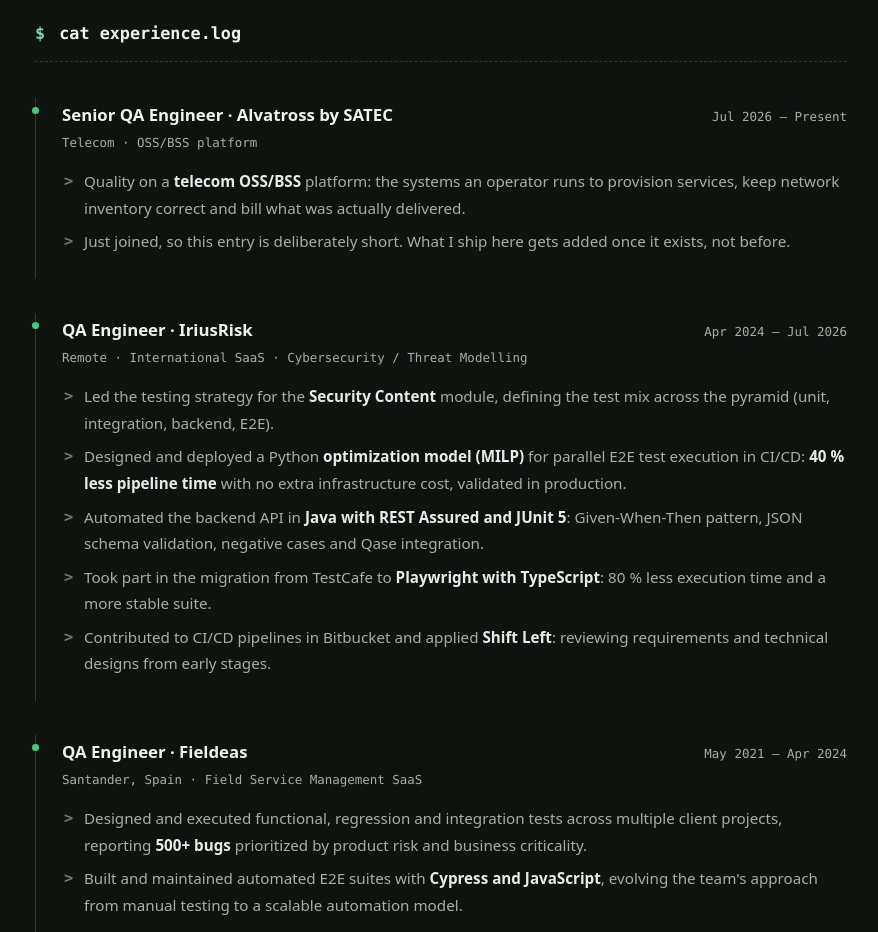
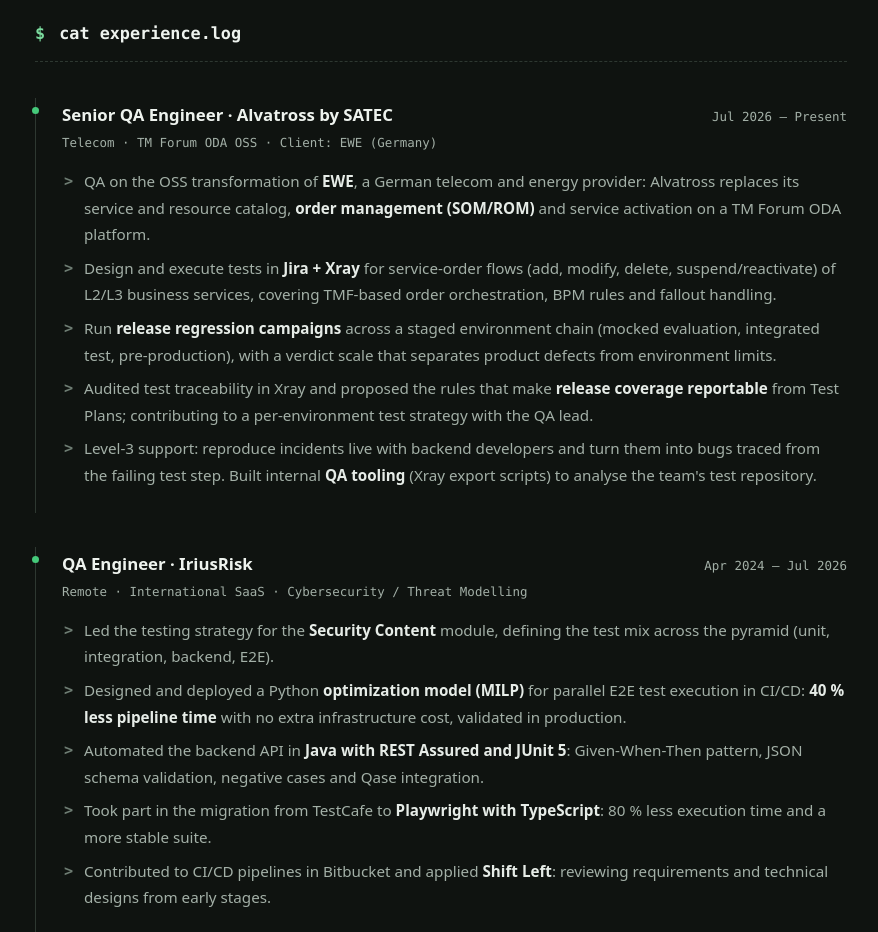
Before and after one commit to pedro-morago/portfolio, a website: page index.html in a window 1280 px wide. Shown: the part 1260-2192 px from the top of the page, without its empty margins (199-1077 px from the left). Drawn offline with Linux system fonts and the light colour scheme.

Commit message:
Flesh out the Alvatross entry with the EWE project
Replaces the "just joined" placeholder with what the role actually
covers. The client and project scope (EWE, catalog, SOM/ROM, service
activation on TM Forum ODA) come from Alvatross/SATEC's public case
study; internal details (tickets, colleagues, metrics) stay out.

```diff
--- a/index.html
+++ b/index.html
@@ -87,10 +87,13 @@
             <h3>Senior QA Engineer · Alvatross by SATEC</h3>
             <span class="job-dates">Jul 2026 – Present</span>
           </div>
-          <p class="job-meta">Telecom · OSS/BSS platform</p>
+          <p class="job-meta">Telecom · TM Forum ODA OSS · Client: EWE (Germany)</p>
           <ul class="project-features">
-            <li>Quality on a <strong>telecom OSS/BSS</strong> platform: the systems an operator runs to provision services, keep network inventory correct and bill what was actually delivered.</li>
-            <li>Just joined, so this entry is deliberately short. What I ship here gets added once it exists, not before.</li>
+            <li>QA on the OSS transformation of <strong>EWE</strong>, a German telecom and energy provider: Alvatross replaces its service and resource catalog, <strong>order management (SOM/ROM)</strong> and service activation on a TM Forum ODA platform.</li>
+            <li>Design and execute tests in <strong>Jira + Xray</strong> for service-order flows (add, modify, delete, suspend/reactivate) of L2/L3 business services, covering TMF-based order orchestration, BPM rules and fallout handling.</li>
+            <li>Run <strong>release regression campaigns</strong> across a staged environment chain (mocked evaluation, integrated test, pre-production), with a verdict scale that separates product defects from environment limits.</li>
+            <li>Audited test traceability in Xray and proposed the rules that make <strong>release coverage reportable</strong> from Test Plans; contributing to a per-environment test strategy with the QA lead.</li>
+            <li>Level-3 support: reproduce incidents live with backend developers and turn them into bugs traced from the failing test step. Built internal <strong>QA tooling</strong> (Xray export scripts) to analyse the team's test repository.</li>
           </ul>
         </article>
 
```
Also changed, not shown: src/content.en.json (+6 -3 lines).
